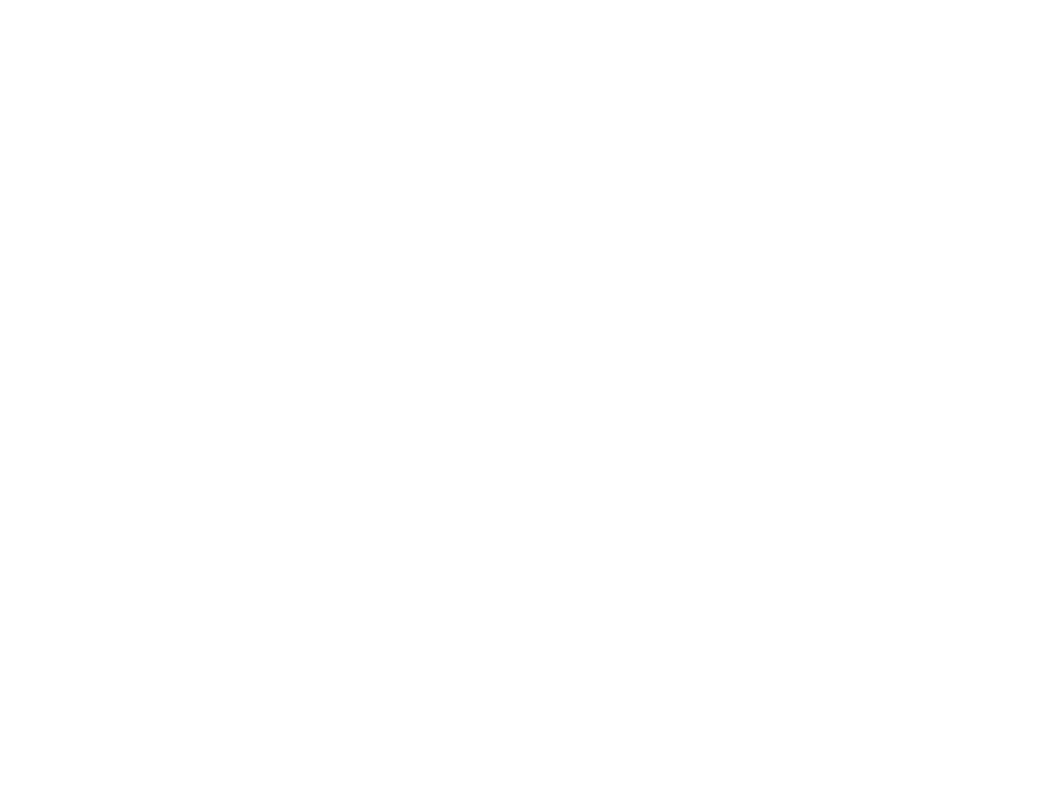
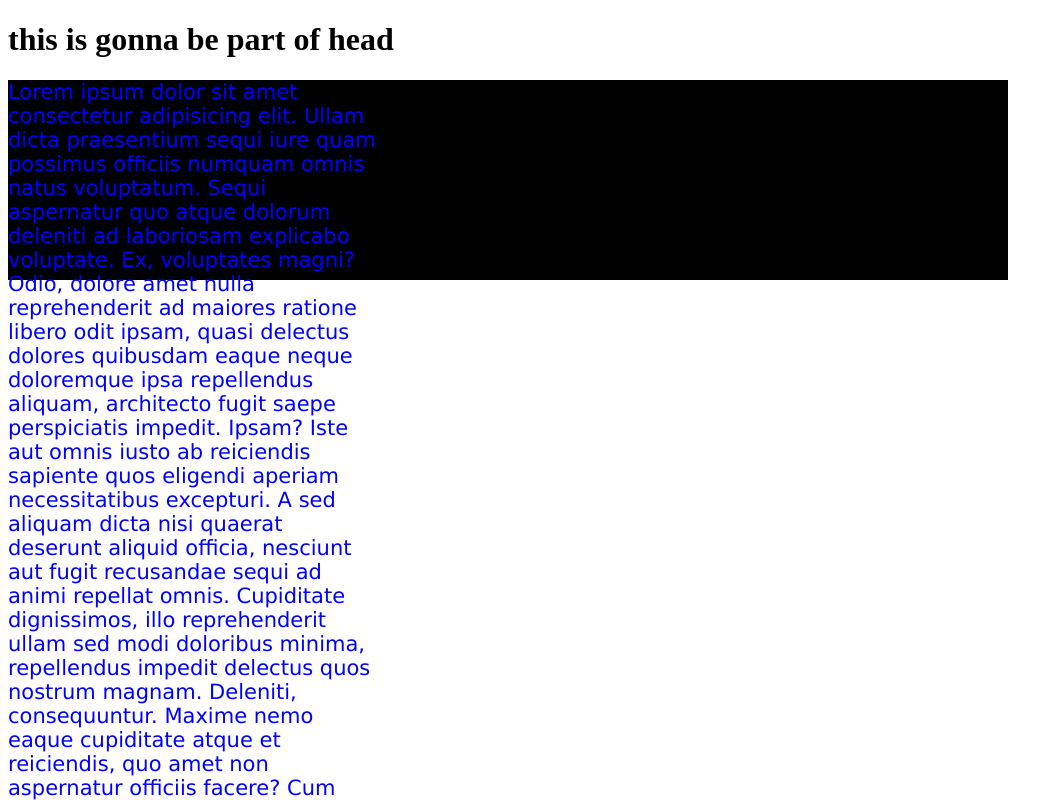
Before and after one commit to Mysterio-O/practice-for-git, a plain HTML site: page index.html in a window 1280 px wide. Shown: the top 800 px of the page, without its empty margins (0-1063 px from the left). Drawn offline with Linux system fonts and the light colour scheme.

Commit message:
added some new features

```diff
--- a/index.html
+++ b/index.html
@@ -4,8 +4,35 @@
     <meta charset="UTF-8">
     <meta name="viewport" content="width=device-width, initial-scale=1.0">
     <title>Practice</title>
+    <style>
+        #main {
+            height: 200px;
+            width: 1000px;
+            background-color: black;
+        }
+        #sec {
+            height: 200px;
+            width: 369px;
+        }
+       p {
+        color: blue;
+        font-size: 21px;
+        font-family: 'Lucida Sans', 'Lucida Sans Regular', 'Lucida Grande', 'Lucida Sans Unicode', Geneva, Verdana, sans-serif;
+       }
+    </style>
 </head>
 <body>
-
+    <header>
+         <h1>this is gonna be part of head</h1> <!--this is wheere herder part starts -->
+    </header>
+    <div id="main">
+        <div id="sec">
+            <p>Lorem ipsum dolor sit amet consectetur adipisicing elit. Ullam dicta praesentium sequi iure quam possimus officiis numquam omnis natus voluptatum. Sequi aspernatur quo atque dolorum deleniti ad laboriosam explicabo voluptate.
+            Ex, voluptates magni? Odio, dolore amet nulla reprehenderit ad maiores ratione libero odit ipsam, quasi delectus dolores quibusdam eaque neque doloremque ipsa repellendus aliquam, architecto fugit saepe perspiciatis impedit. Ipsam?
+            Iste aut omnis iusto ab reiciendis sapiente quos eligendi aperiam necessitatibus excepturi. A sed aliquam dicta nisi quaerat deserunt aliquid officia, nesciunt aut fugit recusandae sequi ad animi repellat omnis.
+            Cupiditate dignissimos, illo reprehenderit ullam sed modi doloribus minima, repellendus impedit delectus quos nostrum magnam. Deleniti, consequuntur. Maxime nemo eaque cupiditate atque et reiciendis, quo amet non aspernatur officiis facere?
+            Cum nemo sed eligendi quos? Porro unde voluptatibus eveniet recusandae tenetur nisi. Maxime natus commodi nulla nihil unde id nam veniam architecto. Nisi modi dolorem laudantium voluptatem, nostrum ipsum similique?</p>
+        </div>
+    </div>
 </body>
 </html>
```
